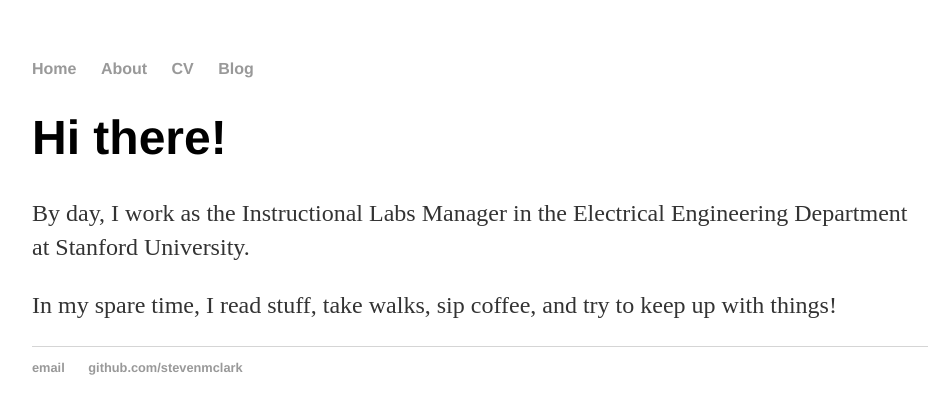
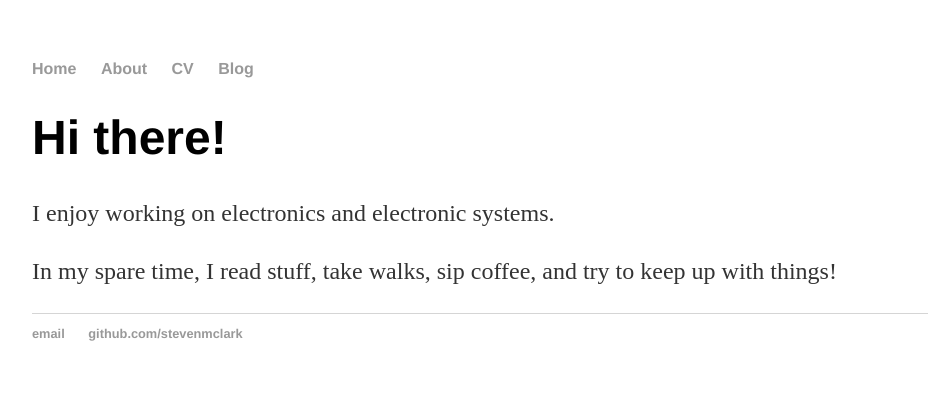
Before and after one commit to stevenmclark/stevenmclark.github.io, a Jekyll site: the page built from about/index.html, in a window 1280 px wide. Shown: the top 414 px of the page, without its empty margins (160-1099 px from the left). Built offline with Jekyll 4.4.1, drawn with Linux system fonts in a browser that asks for light colours.

Commit message:
Update index.html
Just an update.

```diff
--- a/about/index.html
+++ b/about/index.html
@@ -4,7 +4,7 @@ title: Steven Clark - About page
 ---
 <div class="blurb">
 	<h1>Hi there!</h1>
-	<p>By day, I work as the Instructional Labs Manager in the Electrical Engineering Department at Stanford University.</p>
+	<p>I enjoy working on electronics and electronic systems.</p>
 	<p>In my spare time, I read stuff, take walks, sip coffee, and try to keep up with things!</p>
 </div>
 <!-- /.blurb -->
```
